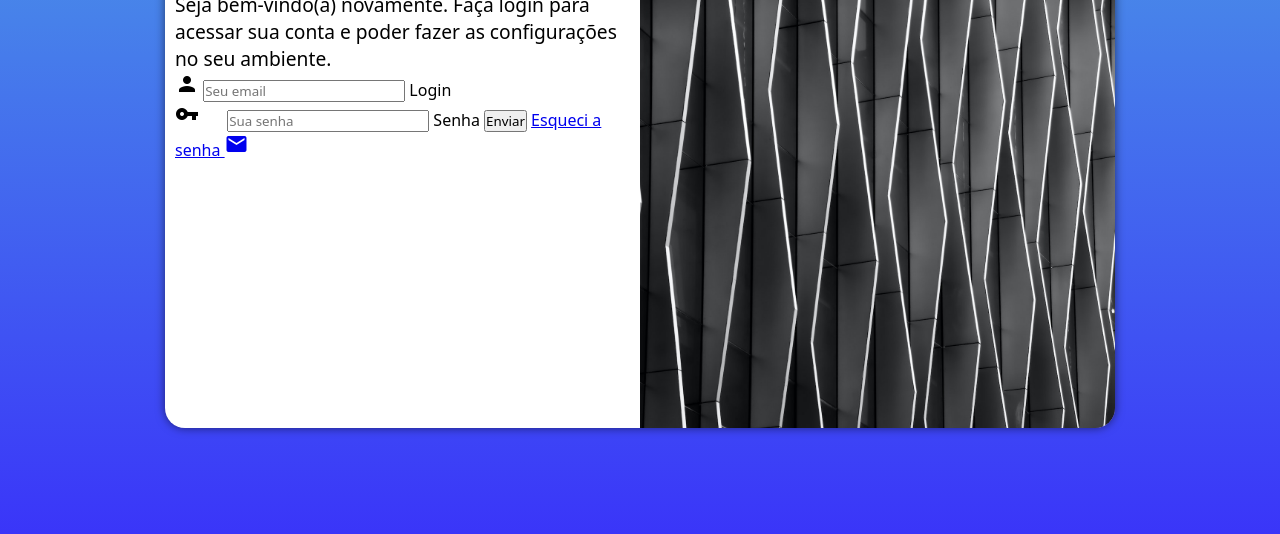
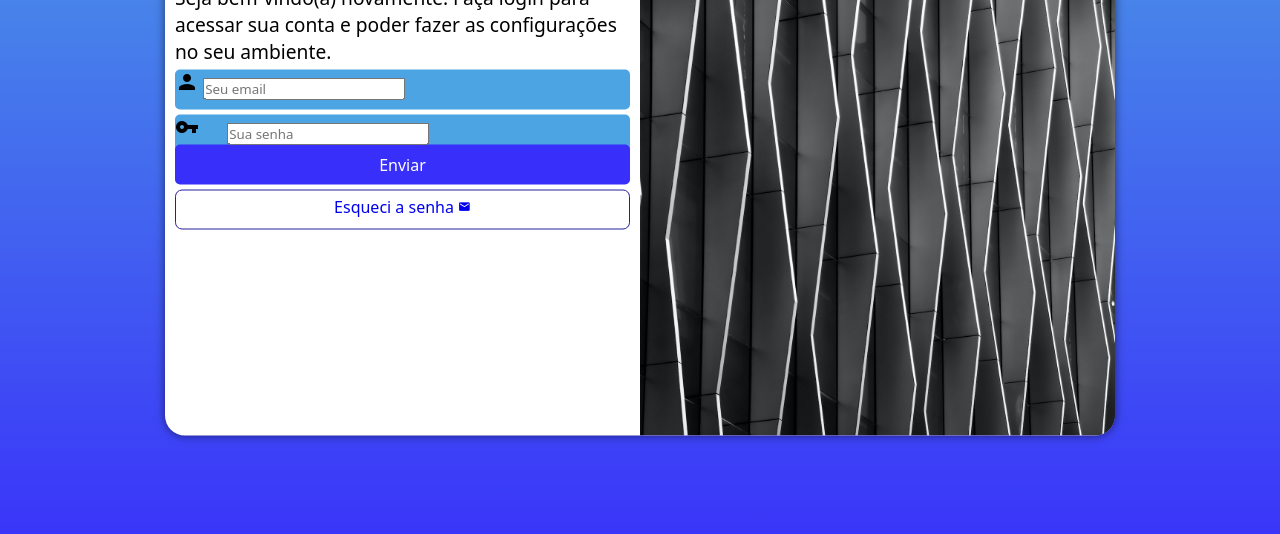
Before and after one commit to suzanadossantos/projeto-login, a plain HTML site: page index.html in a window 1280 px wide. Shown: the part 222-756 px from the top of the page. Drawn offline with Linux system fonts and the light colour scheme.

Commit message:
formatacao do formulario

```diff
--- a/estilos/style.css
+++ b/estilos/style.css
@@ -36,7 +36,7 @@
 
     background-color: white;
     width: 250px;
-    height: 500px;
+    height: 515px;
     border-radius: 20px;
     box-shadow: 0px 0px 10px rgba(0, 0, 0, 0.541);
 
@@ -65,3 +65,54 @@
 div#formulario > p{
     font-size: 0.8em;
 }
+
+form div.campo{
+    background-color: #4DA4E3;
+    display: block;
+    width: 100%;
+    height: 40px;
+    border-radius: 5px;
+    margin: 5px 0px;
+}
+
+form label{
+    display: none;
+}
+
+form input[type=submit]{
+    display: block;
+    font-size: 1em;
+    width: 100%;
+    height: 40px;
+    background-color: #392FFA;
+    color: white;
+    border: none;
+    border-radius: 5px;
+    cursor: pointer;
+}
+
+form input[type=submit]:hover{
+    background-color: #2e26c9;
+}
+
+form a.botao{
+    display: block;
+    text-align: center;
+    font-size: 1em;
+    width: 100%;
+    height: 40px;
+    padding-top: 5px;
+    margin-top: 5px;
+    background-color: white;
+    border: 1px solid #2620a0;
+    border-radius: 7px;
+    text-decoration: none;
+}
+
+form a.botao:hover{
+    background-color: #2e26c979;
+}
+
+form a.botao i{
+    font-size: 0.8em;
+}
--- a/index.html
+++ b/index.html
@@ -38,7 +38,7 @@
 
                         <input type="submit" value="Enviar">
 
-                        <a href="esqueci.html">
+                        <a href="esqueci.html" class="botao">
                             Esqueci a senha
                             <i class="material-icons">mail</i>
                         </a>
```
